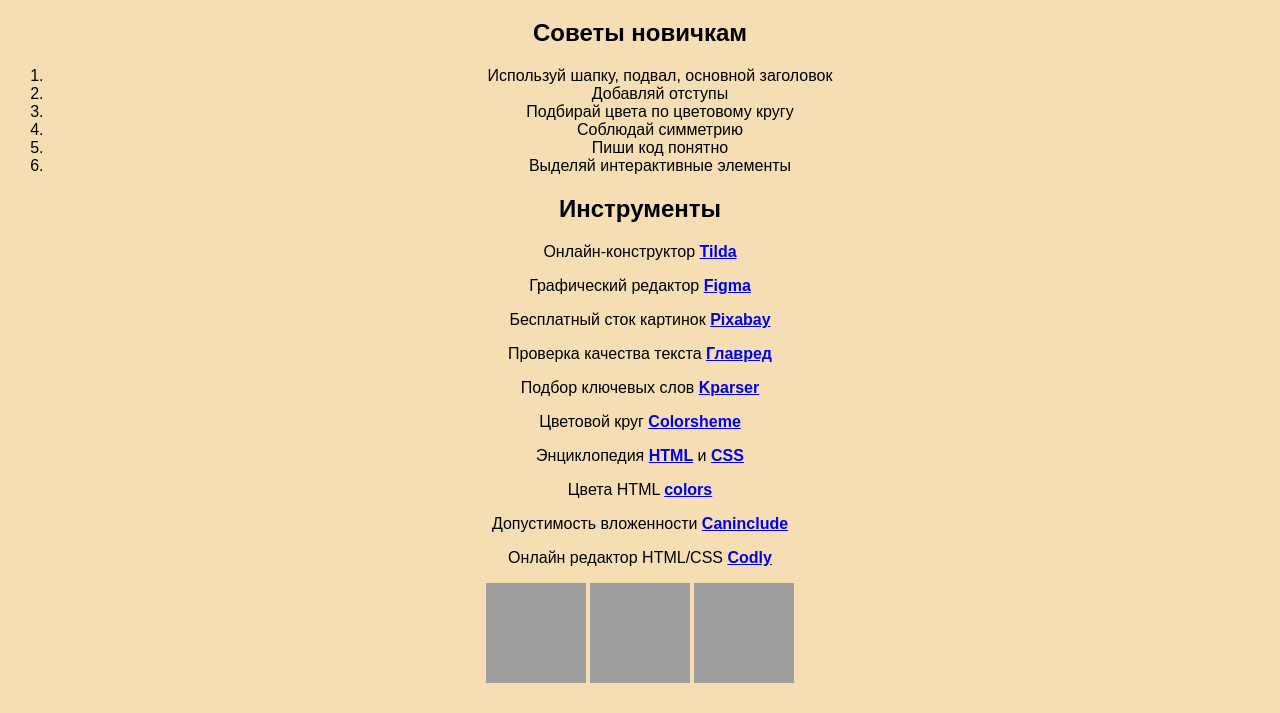
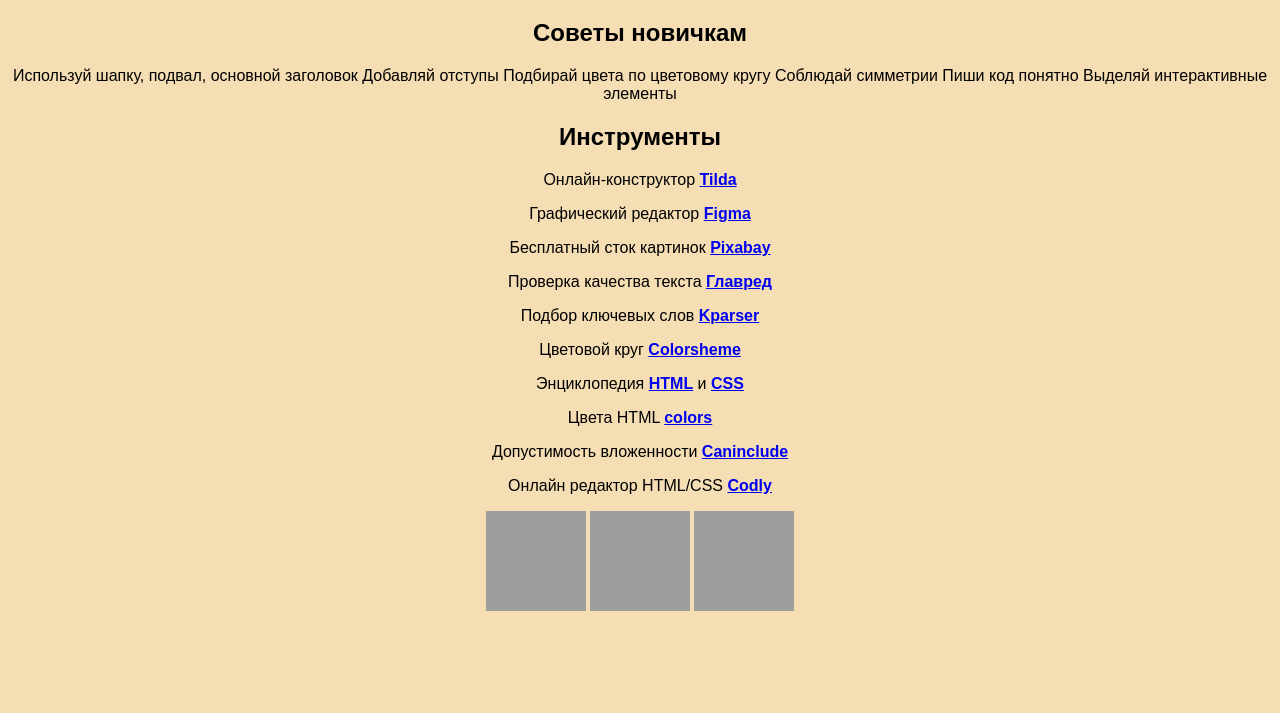
Before and after one commit to Kostya123-rim/last_site, a plain HTML site: page info.html in a window 1280 px wide. Shown: the part 87-800 px from the top of the page. Drawn offline with Linux system fonts and the light colour scheme; grey boxes are pictures that could not be loaded.

Commit message:
Update info.html

```diff
--- a/info.html
+++ b/info.html
@@ -10,14 +10,14 @@
     <main>
       <h1>Полезная информация</h1>
       <h2>Советы новичкам</h2>
-      <ol>
-        <li>Используй шапку, подвал, основной заголовок</li>
-        <li>Добавляй отступы</li>
-        <li>Подбирай цвета по цветовому кругу</li>
-        <li>Соблюдай симметрию</li>
-        <li>Пиши код понятно</li>
-        <li>Выделяй интерактивные элементы</li>
-      </ol>
+
+        Используй шапку, подвал, основной заголовок
+        Добавляй отступы
+        Подбирай цвета по цветовому кругу
+        Соблюдай симметрии
+        Пиши код понятно
+        Выделяй интерактивные элементы
+
       <h2>Инструменты</h2>
       <p>Онлайн-конструктор <a class="link-text" href="https://tilda.cc/ru/"><b>Tilda</b></a></p>
       <p>Графический редактор <a class="link-text" href="https://www.figma.com/"><b>Figma</b></a></p>
```
